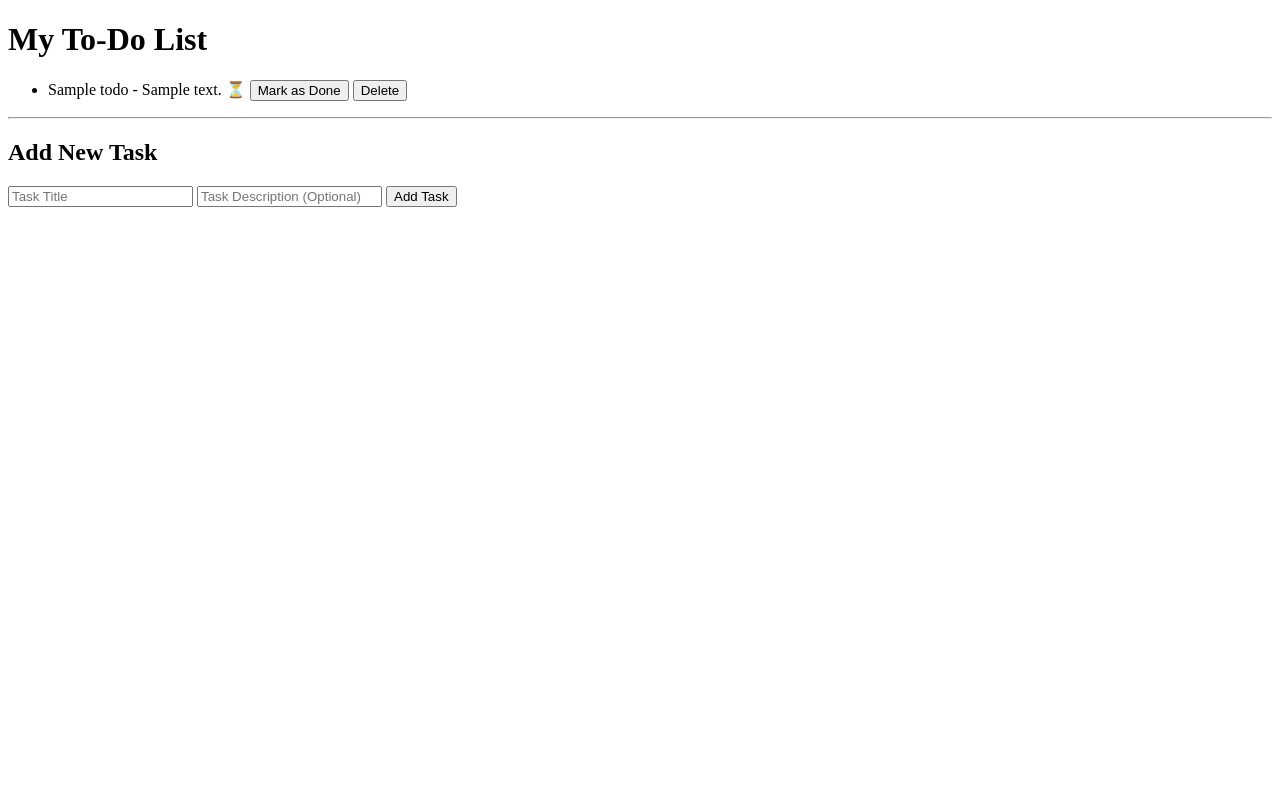
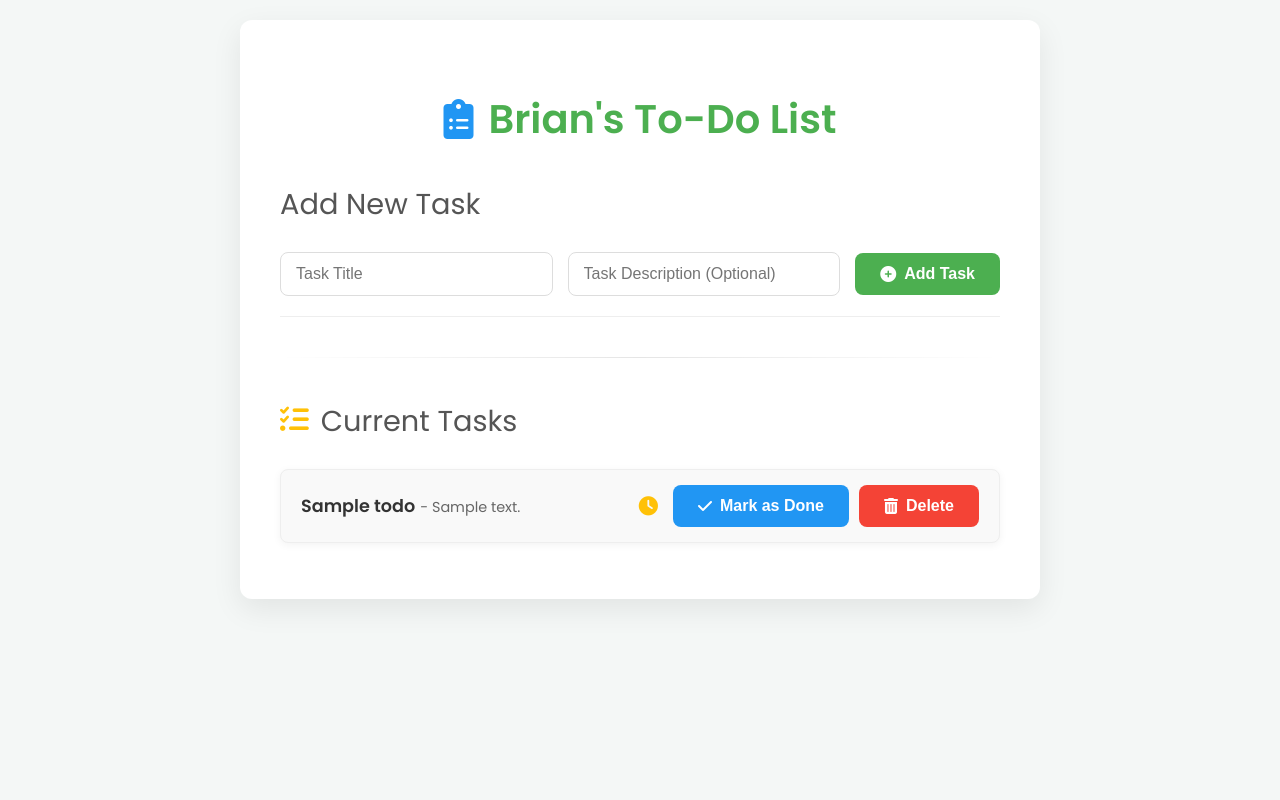
Before and after one commit to Obrienmaina-Mosbach/BrianToDoList., a Node server app: page / in a window 1280 px wide. Run offline with Node 20, Linux system fonts and the light colour scheme; tables that the repository leaves empty hold one stand-in row (values such as "Sample post"); some libraries are stand-ins or nearby versions.

Commit message:
update design

```diff
--- a/toDoList/index.js
+++ b/toDoList/index.js
@@ -15,17 +15,23 @@ const app = express();
 const PORT = process.env.PORT || 3000;
 
 // --- Middlewares ---
+// Set the view engine to EJS
 app.set('view engine', 'ejs');
-app.set('views', path.join(__dirname, 'views')); // Ensure EJS looks in the 'views' directory
+// Specify the directory where EJS templates are located
+app.set('views', path.join(__dirname, 'views'));
 
-// Middleware to parse URL-encoded bodies (for form data)
+// Middleware to parse URL-encoded bodies (for form data submissions)
 app.use(express.urlencoded({ extended: true }));
-// Middleware for parsing JSON data (for API endpoints)
+// Middleware for parsing JSON data (useful for API endpoints if you add them later)
 app.use(express.json());
-// Middleware for method override (to use PUT/DELETE from HTML forms)
+// Middleware for method override, allowing PUT and DELETE requests from HTML forms
 app.use(methodOverride('_method'));
 
-// Custom Logger Middleware (good for debugging)
+// Serve static files (like CSS, images, JavaScript) from the 'public' directory.
+// This allows your HTML to link to '/style.css' and find the file in 'your-project/public/style.css'.
+app.use(express.static(path.join(__dirname, 'public')));
+
+// Custom Logger Middleware: Logs details of incoming requests to a file.
 function logger(req, res, next) {
     const logMessage = `${new Date().toISOString()} - ${req.method} ${req.url}\n`;
     fs.appendFile('access.log', logMessage, (err) => {
@@ -33,93 +39,96 @@ function logger(req, res, next) {
             console.error('Error writing to log file:', err);
         }
     });
-    next();
+    next(); // Pass control to the next middleware or route handler
 }
-app.use(logger);
+app.use(logger); // Apply the custom logger middleware to all incoming requests
 
 // --- MongoDB Connection ---
+// Connect to MongoDB using the URI from environment variables or a default local URI
 mongoose.connect(process.env.MONGO_URI || 'mongodb://localhost:27017/todoApp')
     .then(() => console.log('MongoDB connected successfully!'))
     .catch(err => console.error('MongoDB connection error:', err));
 
 // --- Routes ---
 
-// Route to display all tasks (the main To-Do List page)
-app.get('/', async (req, res) => { //'/' for simplicity as main page
+// Route to display all tasks: This is the main To-Do List page.
+// It fetches all tasks from MongoDB and renders them using the 'todolist.ejs' template.
+app.get('/', async (req, res) => {
     try {
         const todos = await Todo.find({}); // Fetch all tasks from MongoDB
-        res.render('todolist', { todos }); // Render todolist.ejs, passing the tasks
+        res.render('todolist', { todos }); // Render todolist.ejs, passing the fetched tasks
     } catch (error) {
         console.error('Error retrieving tasks for view:', error);
-        res.status(500).send('Failed to load to-do list.');
+        res.status(500).send('Failed to load to-do list.'); // Send an error response
     }
 });
 
-// Route to create a new task
+// Route to create a new task: Handles form submissions for adding new tasks.
 app.post('/todos', async (req, res) => {
     try {
-        const { title, description } = req.body; // EJS form uses 'title' and 'description'
+        const { title, description } = req.body; // Extract 'title' and 'description' from the form data
         if (!title) {
-            return res.status(400).send('Task title is required.');
+            return res.status(400).send('Task title is required.'); // Validate that a title is provided
         }
 
+        // Create a new Todo document based on the Mongoose model
         const newTodo = new Todo({
-            taskName: title,       // Map 'title' from form to 'taskName' in schema
+            taskName: title,        // Map 'title' from form to 'taskName' in schema
             taskDescription: description, // Map 'description' from form to 'taskDescription'
-            status: 'pending'      // New tasks are 'pending' by default
+            status: 'pending'       // New tasks are 'pending' by default
         });
 
-        await newTodo.save();
-        res.redirect('/'); // Redirect back to the main list after creation
+        await newTodo.save(); // Save the new task to the database
+        res.redirect('/'); // Redirect back to the main list after successful creation
     } catch (error) {
         console.error('Error creating task:', error);
-        res.status(500).send('Failed to add task.');
+        res.status(500).send('Failed to add task.'); // Send an error response
     }
 });
 
-// Route to toggle task status (Mark as Done/Undone)
+// Route to toggle task status (Mark as Done/Undone): Handles PUT requests to update task status.
 app.put('/todos/:id', async (req, res) => {
     try {
-        const { id } = req.params;
-        const { done } = req.body; // 'done' comes as 'true' or 'false' string from the form
+        const { id } = req.params; // Get the task ID from the URL parameters
+        const { done } = req.body; // Get the 'done' status from the form (string 'true' or 'false')
 
         // Determine the new status based on the 'done' value
         const newStatus = (done === 'true' || done === true) ? 'completed' : 'pending';
 
+        // Find the task by ID and update its status
         const updatedTodo = await Todo.findByIdAndUpdate(
             id,
             { status: newStatus },
-            { new: true, runValidators: true } // Return updated doc and run schema validators
+            { new: true, runValidators: true } // 'new: true' returns the updated document; 'runValidators: true' ensures schema validation
         );
 
         if (!updatedTodo) {
-            return res.status(404).send('Task not found.');
+            return res.status(404).send('Task not found.'); // If task not found, send 404
         }
-        res.redirect('/'); // Redirect back to the main list
+        res.redirect('/'); // Redirect back to the main list after update
     } catch (error) {
         console.error('Error updating task status:', error);
-        res.status(500).send('Failed to update task.');
+        res.status(500).send('Failed to update task.'); // Send an error response
     }
 });
 
-// Route to delete a task
+// Route to delete a task: Handles DELETE requests to remove tasks.
 app.delete('/todos/:id', async (req, res) => {
     try {
-        const { id } = req.params;
-        const deletedTodo = await Todo.findByIdAndDelete(id);
+        const { id } = req.params; // Get the task ID from the URL parameters
+        const deletedTodo = await Todo.findByIdAndDelete(id); // Find and delete the task by ID
 
         if (!deletedTodo) {
-            return res.status(404).send('Task not found.');
+            return res.status(404).send('Task not found.'); // If task not found, send 404
         }
-        res.redirect('/'); // Redirect back to the main list
+        res.redirect('/'); // Redirect back to the main list after deletion
     } catch (error) {
         console.error('Error deleting task:', error);
-        res.status(500).send('Failed to delete task.');
+        res.status(500).send('Failed to delete task.'); // Send an error response
     }
 });
 
-
-// Start the server
+// Start the server: Listen for incoming requests on the specified port.
 app.listen(PORT, () => {
     console.log(`Server is running on http://localhost:${PORT}`);
 });
--- /dev/null
+++ b/toDoList/public/style.css
@@ -0,0 +1,302 @@
+/* Basic Reset & Body Styling */
+body {
+    font-family: 'Poppins', sans-serif; /* Use the imported Google Font */
+    margin: 0;
+    padding: 0;
+    background-color: #f4f7f6; /* Light background */
+    color: #333;
+    line-height: 1.6;
+    display: flex;
+    justify-content: center;
+    align-items: flex-start; /* Align content to the top */
+    min-height: 100vh; /* Full viewport height */
+    padding: 20px;
+    box-sizing: border-box; /* Include padding in element's total width and height */
+}
+
+.container {
+    background-color: #ffffff;
+    border-radius: 12px;
+    box-shadow: 0 10px 30px rgba(0, 0, 0, 0.08);
+    padding: 40px;
+    max-width: 800px; /* Max width for readability */
+    width: 100%;
+    box-sizing: border-box;
+    animation: fadeIn 0.8s ease-out; /* Simple fade-in animation */
+}
+
+@keyframes fadeIn {
+    from { opacity: 0; transform: translateY(-20px); }
+    to { opacity: 1; transform: translateY(0); }
+}
+
+/* Header */
+header h1 {
+    text-align: center;
+    color: #4CAF50; /* Primary green */
+    font-weight: 600;
+    margin-bottom: 30px;
+    font-size: 2.5em;
+    display: flex;
+    align-items: center;
+    justify-content: center;
+}
+
+header h1 .fas {
+    margin-right: 15px;
+    color: #2196F3; /* A nice blue for the icon */
+}
+
+/* Sections */
+section {
+    margin-bottom: 30px;
+    padding-bottom: 20px;
+    border-bottom: 1px solid #eee;
+}
+
+section:last-of-type {
+    border-bottom: none; /* No border for the last section */
+    margin-bottom: 0;
+    padding-bottom: 0;
+}
+
+h2 {
+    color: #555;
+    font-weight: 400;
+    margin-top: 0;
+    margin-bottom: 25px;
+    font-size: 1.8em;
+    display: flex;
+    align-items: center;
+}
+
+h2 .fas {
+    margin-right: 12px;
+    color: #FFC107; /* Amber for task icon */
+}
+
+/* Forms */
+.add-task-form {
+    display: flex;
+    flex-wrap: wrap; /* Allow items to wrap on smaller screens */
+    gap: 15px; /* Space between form elements */
+    align-items: center;
+}
+
+.input-field {
+    flex: 1; /* Allow input fields to grow */
+    padding: 12px 15px;
+    border: 1px solid #ddd;
+    border-radius: 8px;
+    font-size: 1em;
+    transition: border-color 0.3s ease, box-shadow 0.3s ease;
+    min-width: 180px; /* Ensure inputs aren't too small */
+}
+
+.input-field:focus {
+    border-color: #2196F3;
+    box-shadow: 0 0 0 3px rgba(33, 150, 243, 0.2);
+    outline: none;
+}
+
+/* Buttons */
+.btn {
+    padding: 12px 25px;
+    border: none;
+    border-radius: 8px;
+    cursor: pointer;
+    font-size: 1em;
+    font-weight: 600;
+    transition: background-color 0.3s ease, transform 0.2s ease;
+    display: flex;
+    align-items: center;
+    justify-content: center;
+    gap: 8px; /* Space between icon and text */
+}
+
+.btn:hover {
+    transform: translateY(-2px);
+}
+
+.btn:active {
+    transform: translateY(0);
+}
+
+.primary-btn {
+    background-color: #4CAF50; /* Green */
+    color: white;
+}
+
+.primary-btn:hover {
+    background-color: #45a049;
+}
+
+.mark-done-btn {
+    background-color: #2196F3; /* Blue */
+    color: white;
+}
+
+.mark-done-btn:hover {
+    background-color: #1976D2;
+}
+
+.mark-undone-btn {
+    background-color: #FFC107; /* Amber */
+    color: #333;
+}
+
+.mark-undone-btn:hover {
+    background-color: #FFA000;
+}
+
+.delete-btn {
+    background-color: #f44336; /* Red */
+    color: white;
+}
+
+.delete-btn:hover {
+    background-color: #d32f2f;
+}
+
+/* Task List */
+.todo-list {
+    list-style: none; /* Remove default bullet points */
+    padding: 0;
+    margin-top: 20px;
+}
+
+.todo-item {
+    background-color: #f9f9f9;
+    border: 1px solid #eee;
+    border-radius: 8px;
+    margin-bottom: 15px;
+    padding: 15px 20px;
+    display: flex;
+    flex-wrap: wrap; /* Allow content to wrap */
+    justify-content: space-between;
+    align-items: center;
+    gap: 15px; /* Space between content and actions */
+    box-shadow: 0 2px 8px rgba(0, 0, 0, 0.05);
+    transition: all 0.3s ease-out;
+}
+
+.todo-item:hover {
+    transform: translateY(-3px);
+    box-shadow: 0 4px 15px rgba(0, 0, 0, 0.1);
+}
+
+.task-content {
+    flex-grow: 1; /* Allows content to take available space */
+    display: flex;
+    flex-wrap: wrap;
+    align-items: baseline; /* Align text baselines */
+}
+
+.task-name {
+    font-weight: 600;
+    color: #333;
+    font-size: 1.1em;
+    word-break: break-word; /* Break long words */
+}
+
+.task-description {
+    color: #666;
+    font-size: 0.9em;
+    margin-left: 5px; /* Space after task name */
+    word-break: break-word;
+}
+
+.task-actions {
+    display: flex;
+    flex-wrap: wrap; /* Allow buttons to wrap */
+    gap: 10px; /* Space between buttons */
+    align-items: center;
+}
+
+.inline-form {
+    display: inline-flex; /* Use inline-flex for better button alignment */
+}
+
+/* Completed Task Styles */
+.completed-task {
+    background-color: #e0ffe0; /* Lighter green for completed tasks */
+    border-color: #c8e6c9;
+}
+
+.completed-task .task-name,
+.completed-task .task-description {
+    text-decoration: line-through;
+    color: #777;
+}
+
+.completed-icon {
+    color: #4CAF50; /* Green for completed icon */
+    font-size: 1.2em;
+    margin-right: 5px;
+}
+
+.pending-icon {
+    color: #FFC107; /* Amber for pending icon */
+    font-size: 1.2em;
+    margin-right: 5px;
+}
+
+.no-tasks-message {
+    text-align: center;
+    font-style: italic;
+    color: #888;
+    padding: 20px;
+    background-color: #fffbe0;
+    border: 1px dashed #ffe0b2;
+    border-radius: 8px;
+    margin-top: 20px;
+    font-size: 1.1em;
+}
+
+/* Divider */
+.divider {
+    border: 0;
+    height: 1px;
+    background-image: linear-gradient(to right, rgba(0, 0, 0, 0), rgba(0, 0, 0, 0.1), rgba(0, 0, 0, 0));
+    margin: 40px 0;
+}
+
+/* Responsive Adjustments */
+@media (max-width: 600px) {
+    .container {
+        padding: 20px;
+    }
+
+    header h1 {
+        font-size: 2em;
+    }
+
+    h2 {
+        font-size: 1.5em;
+    }
+
+    .add-task-form {
+        flex-direction: column;
+        align-items: stretch;
+    }
+
+    .input-field {
+        width: 100%; /* Full width on small screens */
+    }
+
+    .btn {
+        width: 100%;
+        margin-top: 10px; /* Space between stacked buttons */
+    }
+
+    .todo-item {
+        flex-direction: column;
+        align-items: flex-start;
+    }
+
+    .task-actions {
+        width: 100%; /* Buttons take full width */
+        justify-content: flex-start; /* Align buttons to the left */
+        margin-top: 10px;
+    }
+}
--- a/toDoList/views/todolist.ejs
+++ b/toDoList/views/todolist.ejs
@@ -3,48 +3,69 @@
     <head>
         <meta charset="utf-8">
         <meta http-equiv="X-UA-Compatible" content="IE=edge">
-        <title>To-Do List</title>
-        <meta name="description" content="">
+        <title>Stylish To-Do List</title>
+        <meta name="description" content="A cool and interactive to-do list.">
         <meta name="viewport" content="width=device-width, initial-scale=1">
-        <link rel="stylesheet" href="">
+        <link rel="stylesheet" href="/style.css">
+        <link href="https://fonts.googleapis.com/css2?family=Poppins:wght@300;400;600&display=swap" rel="stylesheet">
+        <link rel="stylesheet" href="https://cdnjs.cloudflare.com/ajax/libs/font-awesome/6.0.0-beta3/css/all.min.css">
     </head>
     <body>
+        <div class="container">
+            <header>
+                <h1><i class="fas fa-clipboard-list"></i> Brian's To-Do List</h1>
+            </header>
 
-        <h1>My To-Do List</h1>
-        <ul>
+            <section class="add-task-section">
+                <h2>Add New Task</h2>
+                <form action="/todos" method="POST" class="add-task-form">
+                    <input type="text" name="title" placeholder="Task Title" required class="input-field">
+                    <input type="text" name="description" placeholder="Task Description (Optional)" class="input-field">
+                    <button type="submit" class="btn primary-btn"><i class="fas fa-plus-circle"></i> Add Task</button>
+                </form>
+            </section>
+
+            <hr class="divider">
+
+            <section class="task-list-section">
+                <h2><i class="fas fa-tasks"></i> Current Tasks</h2>
+                <ul class="todo-list">
                     <% if (todos.length === 0) { %>
-                <li>No tasks yet! Add one below.</li>
+                        <li class="no-tasks-message">No tasks yet! Add one above.</li>
                     <% } %>
 
                     <% todos.forEach((todo) => { %>
-                <li>
-                    <span style="<%= todo.status === 'completed' ? 'text-decoration: line-through; color: gray;' : '' %>">
-                        <%= todo.taskName %> - <%= todo.taskDescription %>
-                    </span>
+                        <li class="todo-item <%= todo.status === 'completed' ? 'completed-task' : '' %>">
+                            <div class="task-content">
+                                <span class="task-name"><%= todo.taskName %></span>
+                                <% if (todo.taskDescription) { %>
+                                    <span class="task-description"> - <%= todo.taskDescription %></span>
+                                <% } %>
+                            </div>
 
-                    <% if (todo.status === 'completed') { %> ✅ <% } else { %> ⏳ <% } %>
+                            <div class="task-actions">
+                                <% if (todo.status === 'completed') { %>
+                                    <i class="fas fa-check-circle completed-icon"></i>
+                                <% } else { %>
+                                    <i class="fas fa-clock pending-icon"></i>
+                                <% } %>
 
-                    <form action="/todos/<%= todo._id %>?_method=PUT" method="POST" style="display:inline;">
+                                <form action="/todos/<%= todo._id %>?_method=PUT" method="POST" class="inline-form">
                                     <input type="hidden" name="done" value="<%= todo.status === 'pending' ? 'true' : 'false' %>">
-                        <button type="submit">
+                                    <button type="submit" class="btn <%= todo.status === 'pending' ? 'mark-done-btn' : 'mark-undone-btn' %>">
+                                        <i class="fas <%= todo.status === 'pending' ? 'fa-check' : 'fa-undo-alt' %>"></i>
                                         Mark as <%= todo.status === 'pending' ? 'Done' : 'Undone' %>
                                     </button>
                                 </form>
 
-                    <form action="/todos/<%= todo._id %>?_method=DELETE" method="POST" style="display:inline;">
-                        <button type="submit">Delete</button>
+                                <form action="/todos/<%= todo._id %>?_method=DELETE" method="POST" class="inline-form">
+                                    <button type="submit" class="btn delete-btn"><i class="fas fa-trash-alt"></i> Delete</button>
                                 </form>
+                            </div>
                         </li>
                     <% }); %>
                 </ul>
-
-        <hr>
-
-        <h2>Add New Task</h2>
-        <form action="/todos" method="POST">
-            <input type="text" name="title" placeholder="Task Title" required>
-            <input type="text" name="description" placeholder="Task Description (Optional)">
-            <button type="submit">Add Task</button>
-        </form>
+            </section>
+        </div>
     </body>
 </html>
```
Also changed, not shown: 1 other file. Lines whose indentation alone changed are shown as unchanged.
